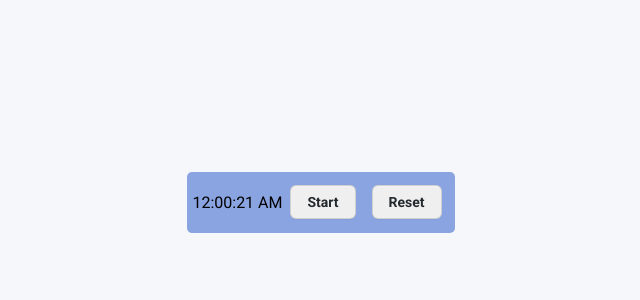
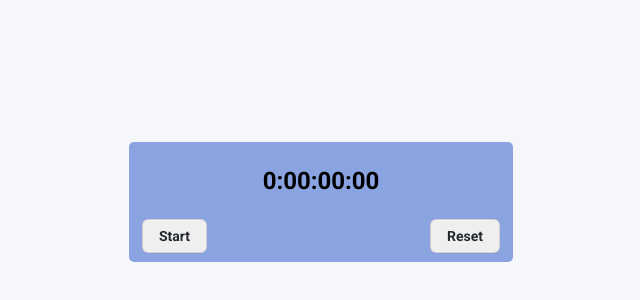
Before and after one commit to Shopify/eng-intern-assessment-react, a React app: page / in a window 1280 px wide. Shown: the part 198-498 px from the top of the page, without its empty margins (319-959 px from the left). Built offline with nearby package versions, Linux system fonts and the light colour scheme.

Commit message:
complete time functionality

```diff
--- a/src/App.tsx
+++ b/src/App.tsx
@@ -1,5 +1,5 @@
 import React from 'react'
-import { useState } from 'react'
+import { useState, useEffect } from 'react'
 import StopWatch from './StopWatch'
 import StopWatchButton from './StopWatchButton'
 import './index.css'
@@ -8,6 +8,33 @@ export default function App() {
 
 	const [buttonMessage, setButtonMessage] = useState<string>('Start');
 	const currentTime = new Date();
+	const [time, setTime] = useState<number>(0);
+	const [isStarted, start] = useState<boolean>(false);
+
+	useEffect(() => {
+		let testVar: any;
+		if (isStarted) {
+			testVar = setInterval(() => setTime(time + 1), 10);
+			setButtonMessage('Stop')
+		}else{
+			setButtonMessage('Start')
+		}
+		return () => clearInterval(testVar);
+	}, [isStarted, time])
+
+	const startStop = () => {
+		start(!isStarted)
+	};
+
+	const reset = () => {
+		setTime(0);
+	};
+
+
+	const hours = Math.floor(time / 360000);
+	const minutes = Math.floor((time % 360000) / 6000);
+	const seconds = Math.floor((time % 6000) / 100);
+	const milliseconds = time % 100;
 
 	const startProps = {
 		text: buttonMessage,
@@ -16,7 +43,10 @@ export default function App() {
 		text: 'Reset',
 	};
 	const watchProps = {
-		time: currentTime.toLocaleTimeString()
+		time: (hours.toString() + ":" + minutes.toString().padStart(2,"0") + ":" + seconds.toString().padStart(2,"0") + ":" + milliseconds.toString().padStart(2,"0")),
+	};
+	const lapProps = {
+		text: 'Lap',
 	}
 
     return(
@@ -26,8 +56,8 @@ export default function App() {
 					<StopWatch {...watchProps} />
 				</div>
 				<div className="buttons-wrapper">
-					<StopWatchButton {...startProps}/>
-					<StopWatchButton {...resetProps}/>
+					<StopWatchButton {...startProps} onClick={startStop}/>
+					<StopWatchButton {...resetProps} onClick={reset}/>
 				</div>
 			</div>
 		</div>
--- a/src/StopWatch.tsx
+++ b/src/StopWatch.tsx
@@ -1,13 +1,14 @@
 import React from 'react'
+import './index.css'
 
 interface StopWatchProps{
 	time: string;
 }
 
 export default function StopWatch({ time }: StopWatchProps): JSX.Element {
-    return(
-        <div>
-			<p>{time}</p>
+	return(
+        <div className="time-wrapper">
+			<h1>{time}</h1>
 		</div>
     )
 }
--- a/src/StopWatchButton.tsx
+++ b/src/StopWatchButton.tsx
@@ -2,12 +2,13 @@ import React from 'react'
 
 interface StopWatchButtonProps{
 	text: string;
+	onClick: () => void;
 }
 
-export default function StopWatchButton({ text }: StopWatchButtonProps): JSX.Element {
+export default function StopWatchButton({ text, onClick }: StopWatchButtonProps): JSX.Element {
     return(
         <div>
-			<button>{text}</button>
+			<button onClick={onClick}>{text}</button>
 		</div>
     )
 }
--- a/src/index.css
+++ b/src/index.css
@@ -15,10 +15,17 @@
 .wrapper {
 	background-color: var(--secondary);
 	border-radius: 5px;
+	width: 30%;
+	display: inline-block;
+	align-items: center;
+	justify-content: center;
+	padding: 5px;
+}
+
+.time-wrapper {
 	display: flex;
 	align-items: center;
 	justify-content: center;
-	padding: 5px;
 }
 
 body {
```
Also changed, not shown: src/buttons.css (deleted).
